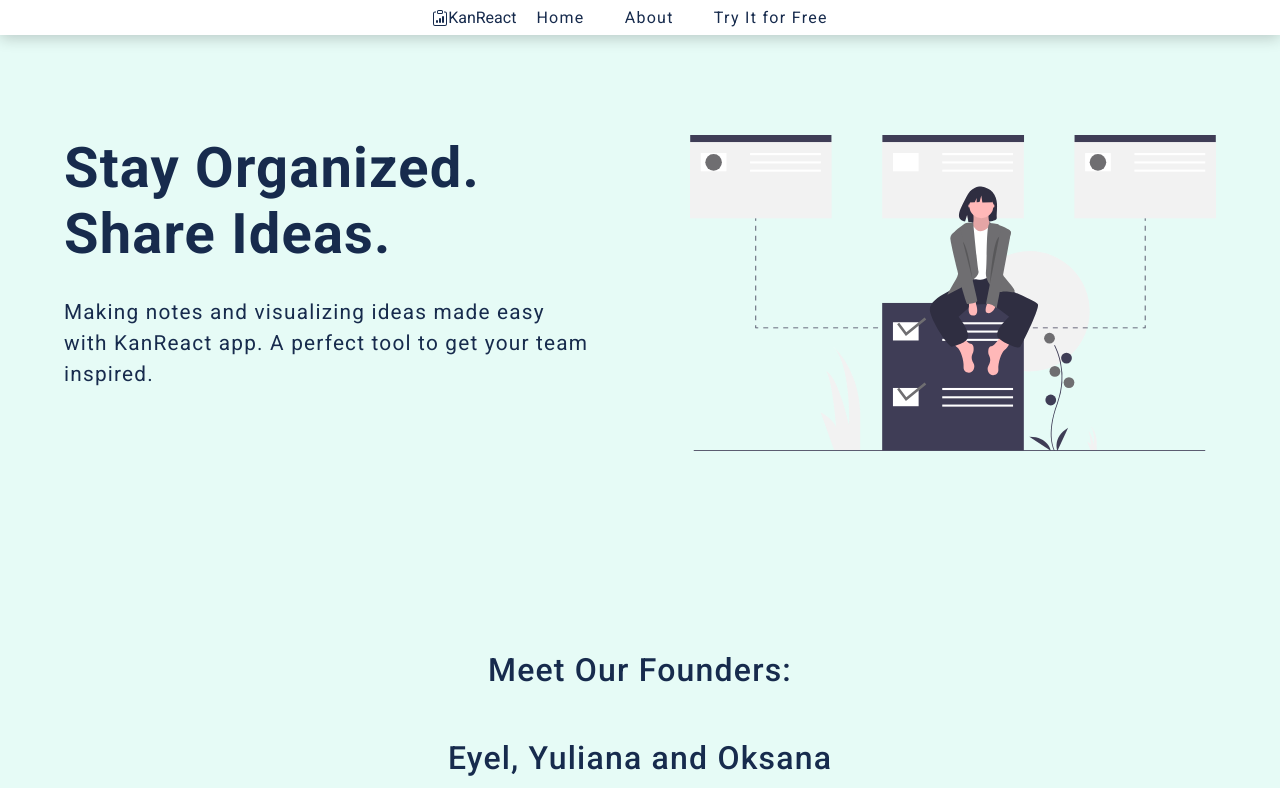
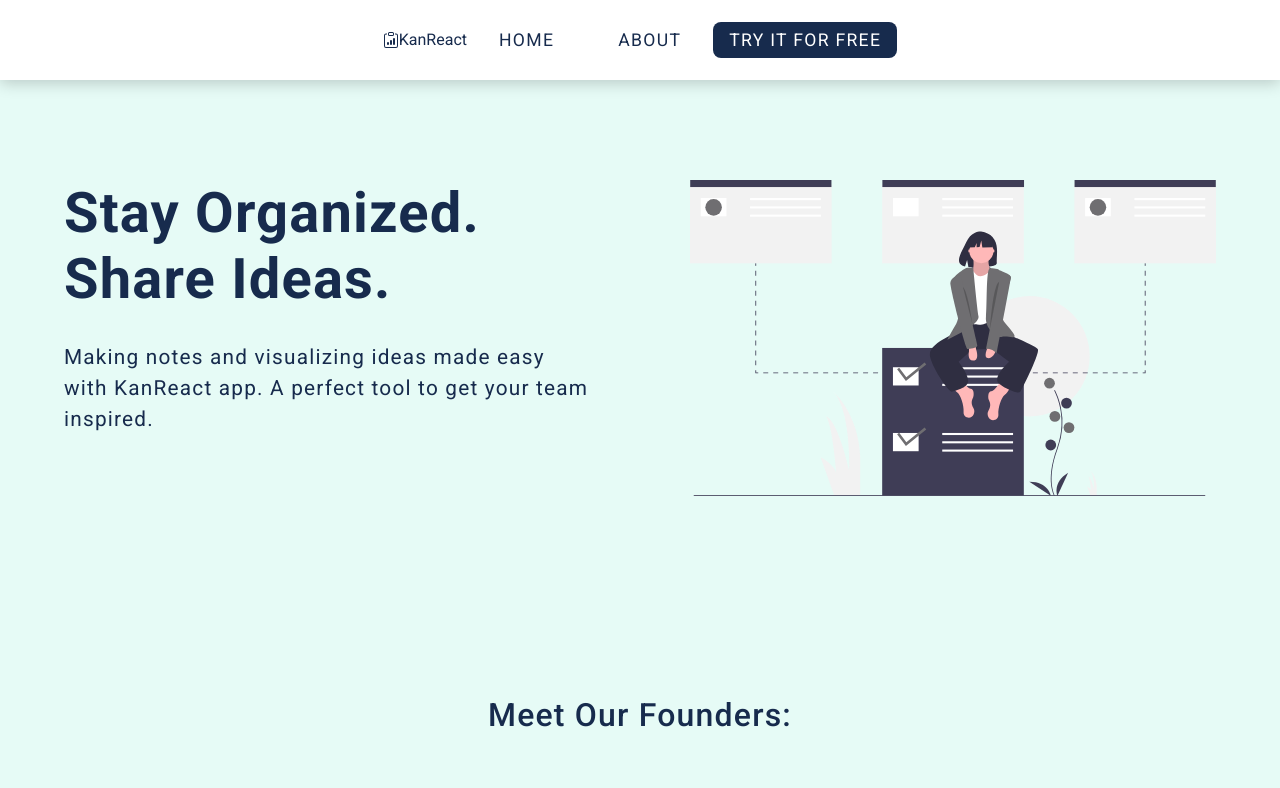
Before and after one commit to yuli-ana/reactive-ladies, a React (Create React App) app: page / in a window 1280 px wide. Shown: the top 788 px of the page. Built offline with nearby package versions, Linux system fonts and the light colour scheme.

Commit message:
added footer and nav style changes

```diff
--- a/src/components/Footer.jsx
+++ b/src/components/Footer.jsx
@@ -3,7 +3,7 @@ import googlePlay from '../assets/128x128.jpg'
 import appleStore from '../assets/128x128copy.jpg'
 import {
   FaLinkedinIn,
-  FaExternalLinkAlt,
+  FaInstagram,
   FaTwitter,
   FaRegEnvelope,
 } from 'react-icons/fa';
@@ -34,14 +34,14 @@ const Footer = (props) => {
           <a href='#'><FaLinkedinIn /></a>
           </li>
           <li>
-            <a href='#'><FaExternalLinkAlt /></a>
+            <a href='#'><FaInstagram /></a>
           </li>
           <li>
             <a href='#'><FaTwitter /></a>
           </li>
-          <li>
+          {/* <li>
             <a href='#'><FaRegEnvelope /></a>
-          </li>
+          </li> */}
         </ul>
         <div className='languageSelect'>
           <label htmlFor='language' className='visuallyHidden'>Select language</label>
--- a/src/styles/partials/_header.scss
+++ b/src/styles/partials/_header.scss
@@ -1,23 +1,17 @@
-header {
-    height: 10vh;
-}
-
 nav {
     position: sticky;
+    height: 10vh;
     top: 0;
     background-color: #fff;
-    display: flex;
-    justify-content: center;
-    align-items: center;
+    @include flex(row nowrap, center, center);
     padding: 8px;
     box-shadow: 0px 3px 15px rgba(0,0,0,0.2);
 
     .brand {
       // height: 40px;
-      display: flex;
-      align-items: center;
+      @include flex(row nowrap, auto, center);
       flex-shrink: 0;
-      color: $primaryFont;
+      color: $textColor;
     }
 
     .toggle {
@@ -26,14 +20,14 @@ nav {
       font: 400 1rem $primaryFont;
       letter-spacing: 1.3px;
       cursor: pointer;
-      color: $headerTextColor;
+      color: $textColor;
     }
 
     .hamburger {
       display: none;
       border: none;
       padding-right: 1.2rem;
-      color: $headerTextColor;
+      color: $textColor;
       background-color: transparent;
       @media screen and (max-width: 768px) {
         display: block;
@@ -41,32 +35,25 @@ nav {
     }
 
     .menu {
-      display: flex;
-      align-items: center;
-      justify-content: center;
-      list-style-type: none;
-      padding: 0px;
-      margin: 0px;
+      @include flex(row nowrap, center, center);
       @media screen and (max-width: 768px) {
         display: none;
-        flex-direction: column;
-        align-items: flex-start;
       }
     }
 
     .menu.open {
       @media screen and (max-width: 768px) {
-        display: flex;
+        @include flex(column nowrap, center, flex-start);
         width: 100%;
       }
     }
 
     .menu li {
-      padding: 0 20px;
-      margin: 0px;
+      padding: 0 2rem;
+      margin: 0;
       @media screen and (max-width: 768px) {
-        padding: 0px;
-        margin-bottom: 8px;
+        padding: 0;
+        margin-bottom: 0.8rem;
       }
     }
 
@@ -74,7 +61,9 @@ nav {
       font: 400 1rem $primaryFont;
       letter-spacing: 1.3px;
       color: $textColor;
+      font-size: 1.1rem;
       text-decoration: none;
+      text-transform: uppercase;
     }
 
     .menu li a:hover {
@@ -82,3 +71,20 @@ nav {
       transition: all 0.2s;
     }
   }
+
+  .menu li:last-of-type {
+    padding: 0.5rem 1rem;
+    background-color: $textColor;
+    font-size: 1.2rem;
+    border-radius: 0.5rem;
+    cursor: pointer;
+      a {
+        color: #fff;
+        text-transform: uppercase;
+        &:hover,
+        &:focus {
+          box-shadow: 0px 3px 15px rgba(0,0,0,0.2);
+          color: #fff;
+        }
+     }
+  }
--- a/src/styles/partials/_variables.scss
+++ b/src/styles/partials/_variables.scss
@@ -1,3 +1,11 @@
 $primaryFont: 'Roboto', sans-serif;
 $textColor: #172B4D;
 $headerTextColor: rgb(168, 168, 168);
+
+
+@mixin flex ($flexFlow, $justifyContent, $alignItems) {
+    display: flex;
+    flex-flow: $flexFlow;
+    justify-content: $justifyContent;
+    align-items: $alignItems;
+}
```
